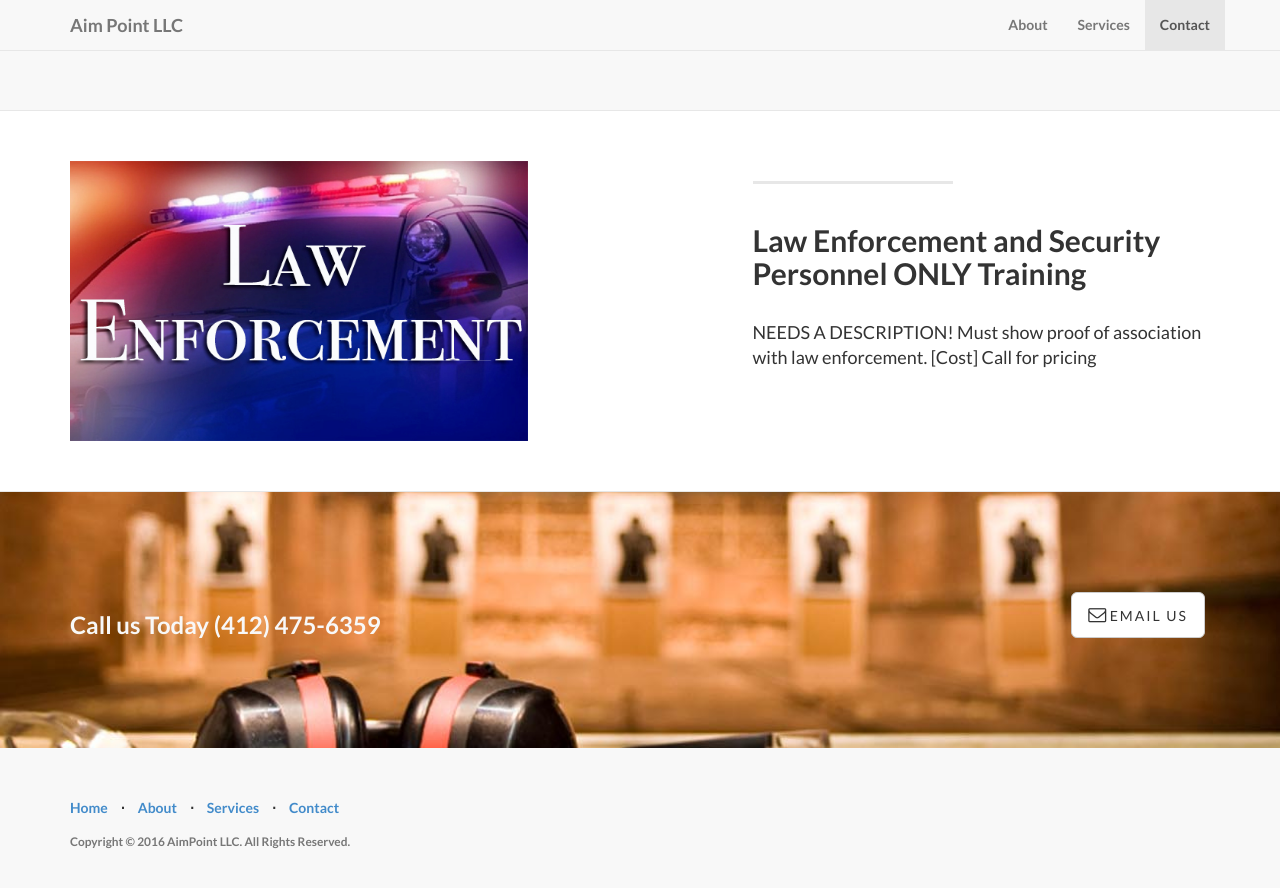
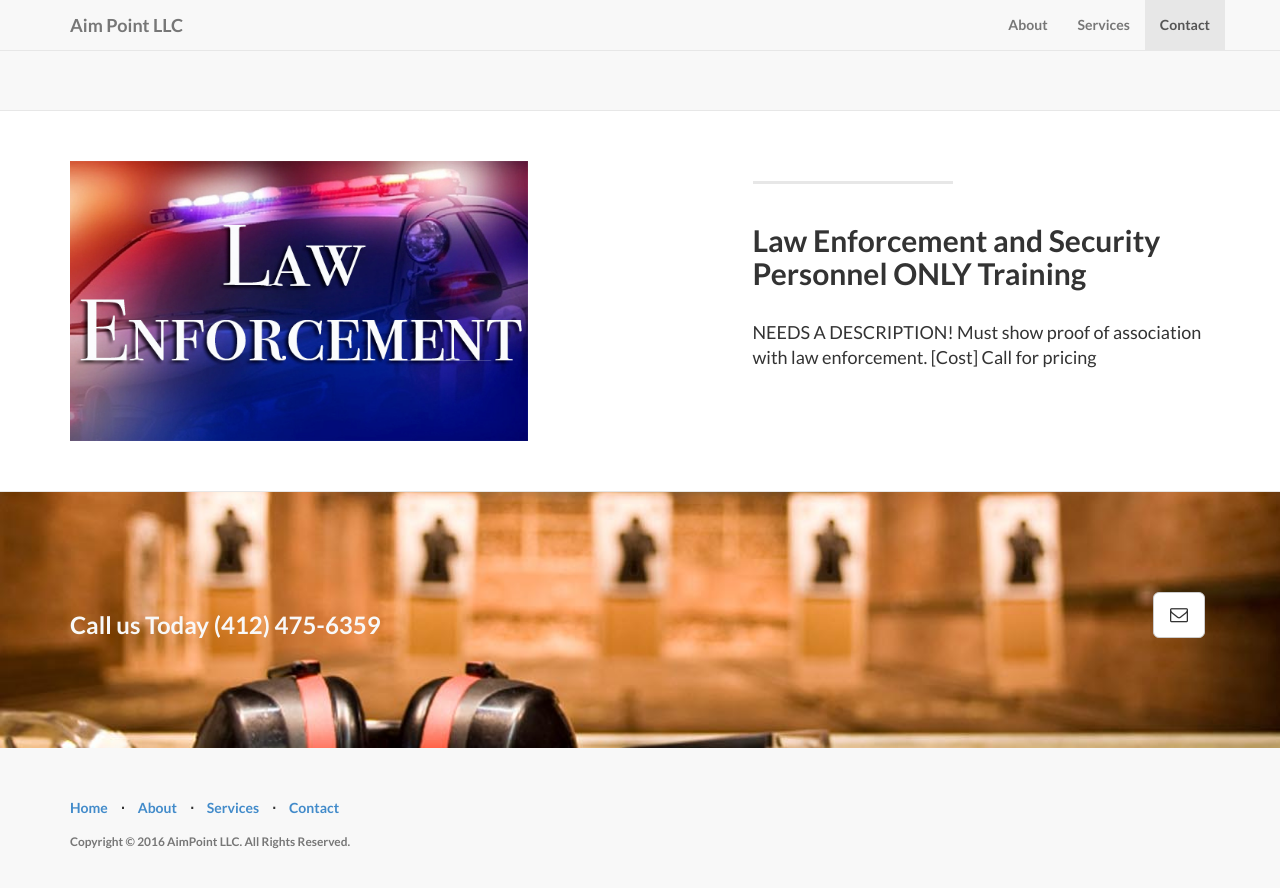
Before and after one commit to aimpoint/aimpoint.github.io, a Jekyll site: the page built from index.html, in a window 1280 px wide and 900 px high, scrolled down 4261 px. Shown: the top 888 px of the window. Built offline with Jekyll 4.4.1, drawn with Linux system fonts in a browser that asks for light colours.

Commit message:
new commit

```diff
--- a/_includes/contact.html
+++ b/_includes/contact.html
@@ -8,11 +8,9 @@
 				</div>
 				<div class="col-lg-6">
 					<ul class="list-inline banner-social-buttons">
-						{% for social in site.social %}
 						<li>
-							<a href="{{ social.url }}" class="btn btn-default btn-lg"><i class="fa fa-envelope-o"></i> <span class="network-name">{{ social.title }}</span></a>
+							<a href="mailto:smbergstedt@aimpointllconline.com" class="btn btn-default btn-lg"><i class="fa fa-envelope-o"></i></a>
 						</li>
-						{% endfor %}
 					</ul>
 				</div>
 			</div>
```
Also changed, not shown: 2 other files.
